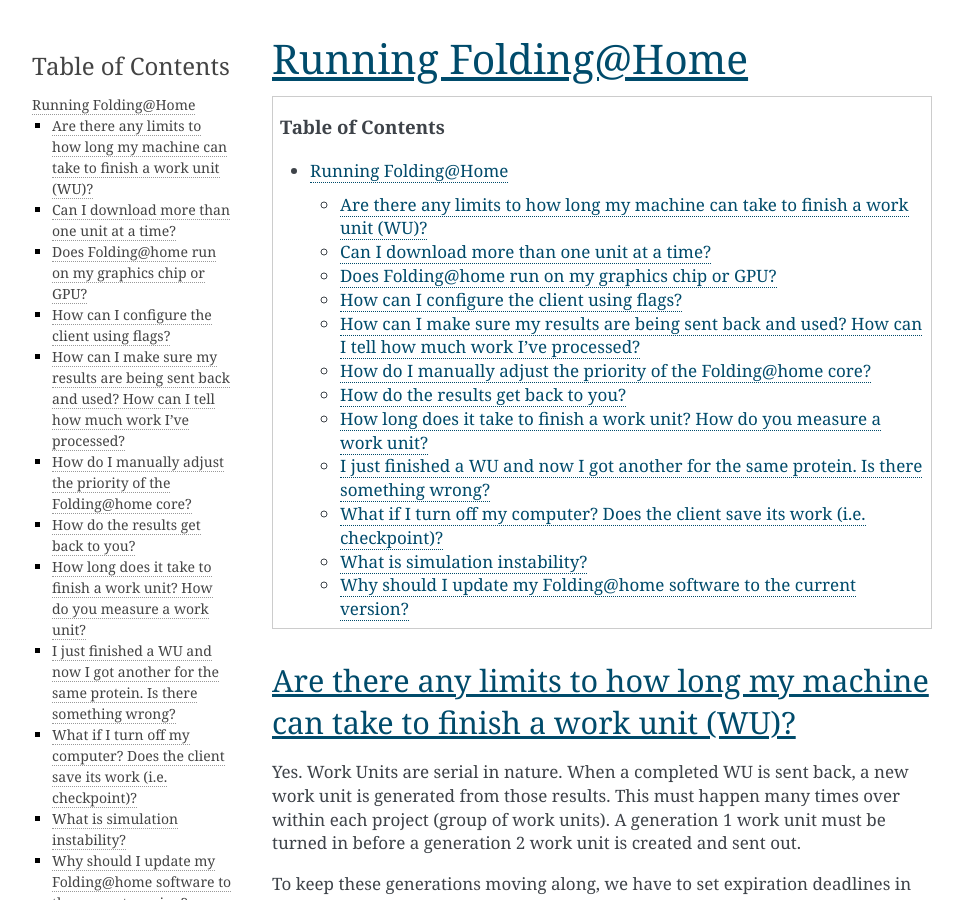
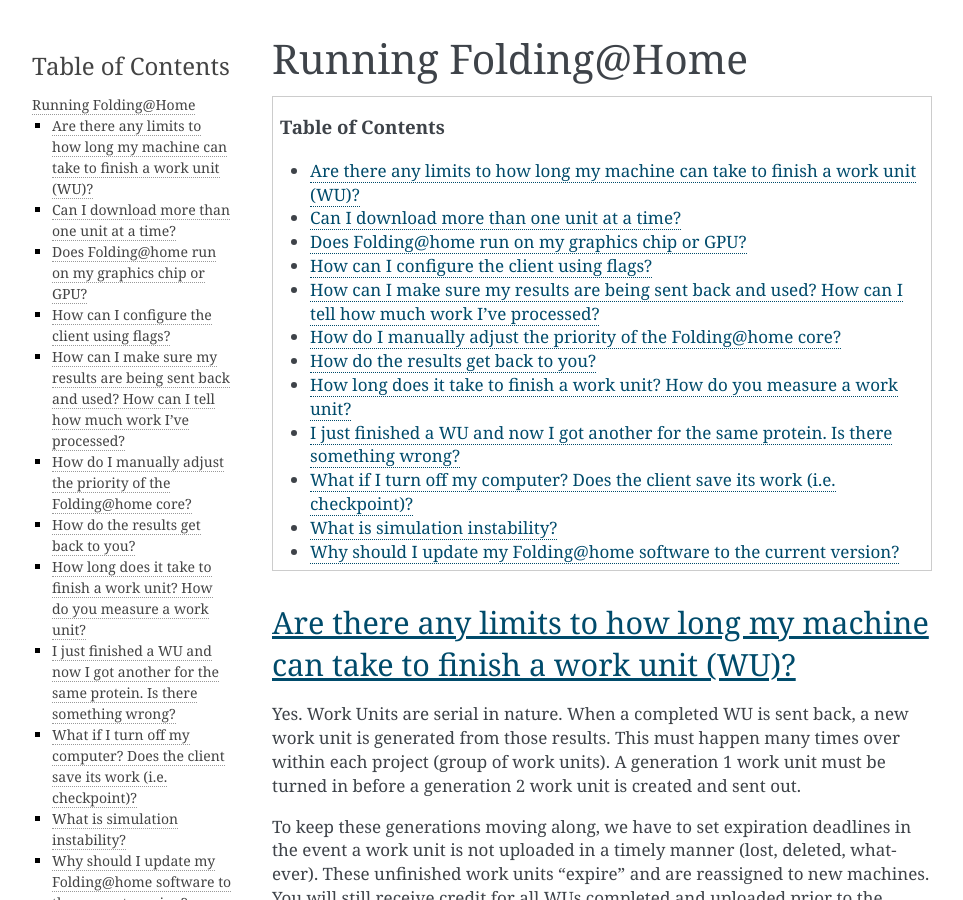
Before and after one commit to FoldingCommunity/fah-client-documentation, a Sphinx documentation site: the page built from docs/source/run.rst, in a window 1280 px wide and 900 px high. Shown: the whole window, without its empty margins (148-1111 px from the left). Built offline with Sphinx 7.4.7, drawn with Linux system fonts in a browser that asks for light colours; some of the changed lines change nothing that is shown.

Commit message:
Updated run.rst

```diff
--- a/docs/source/run.rst
+++ b/docs/source/run.rst
@@ -3,7 +3,7 @@
 =====================
 
 .. contents:: Table of Contents
-   :depth: 2
+   :local:
 
 Are there any limits to how long my machine can take to finish a work unit (WU)?
 ================================================================================
```
